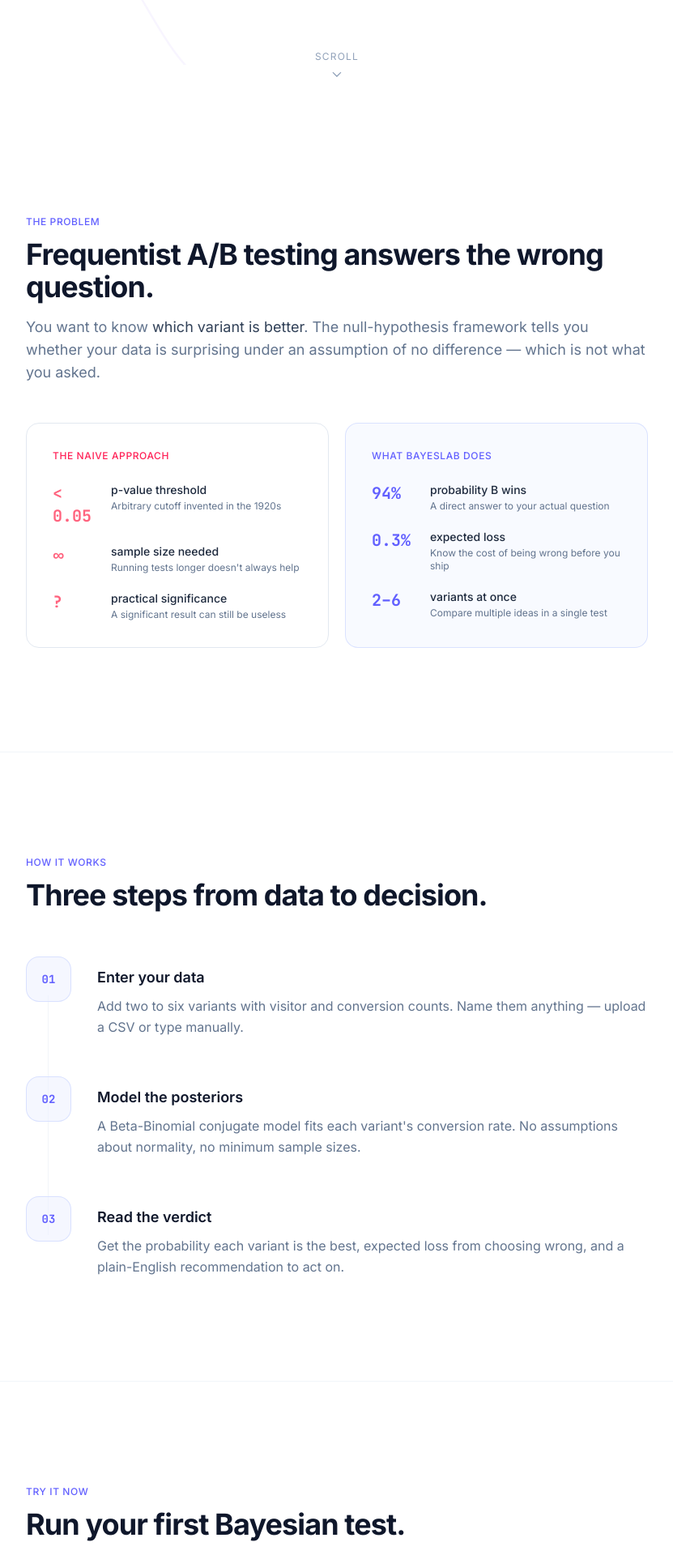
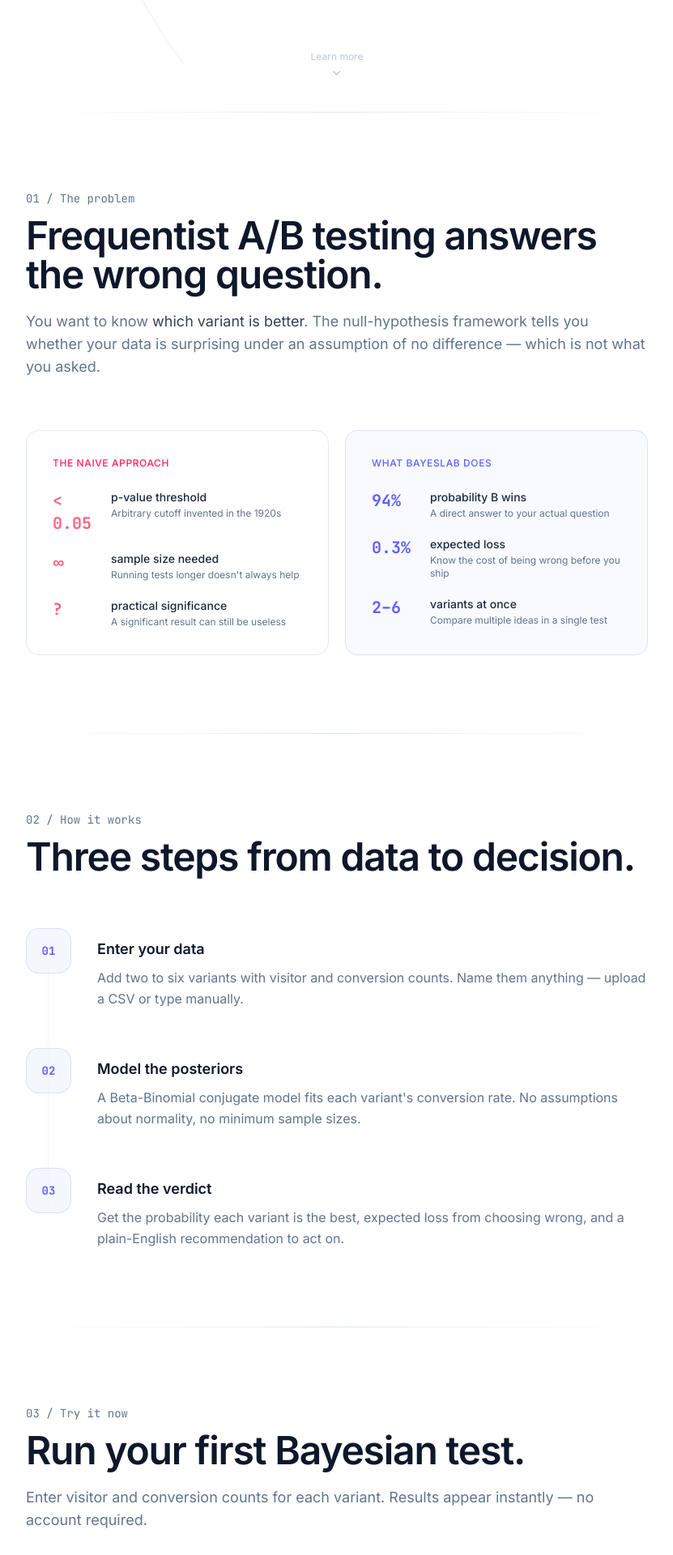
Before and after one commit to Tylerr175/Bayesian-ab-testing-dashboard, a Next.js app in the folder frontend/: page / in a window 1280 px wide. Shown: the part 720-2640 px from the top of the page at 81% size, without its empty margins (224-1055 px from the left). Built offline with nearby package versions, Linux system fonts and the light colour scheme; no server answers.

Commit message:
Refine homepage copy and section content

```diff
--- a/frontend/app/page.tsx
+++ b/frontend/app/page.tsx
@@ -3,6 +3,16 @@
 import ProblemSection from '@/app/ui/ProblemSection';
 import HowItWorksSection from '@/app/ui/HowItWorksSection';
 import ToolSection from '@/app/ui/ToolSection';
+
+function SectionDivider() {
+  return (
+    <div className="px-6 sm:px-8">
+      <div className="mx-auto max-w-3xl">
+        <div className="h-px bg-gradient-to-r from-transparent via-slate-200 to-transparent dark:via-zinc-800" />
+      </div>
+    </div>
+  );
+}
 
 export default function Home() {
   return (
@@ -13,8 +23,11 @@
       {/* ── Scroll-narrative sections ── */}
       <main className="flex-1">
         <HeroSection />
+        <SectionDivider />
         <ProblemSection />
+        <SectionDivider />
         <HowItWorksSection />
+        <SectionDivider />
         <ToolSection />
       </main>
 
--- a/frontend/app/ui/HeroSection.tsx
+++ b/frontend/app/ui/HeroSection.tsx
@@ -1,5 +1,6 @@
 'use client';
 
+import { ChevronDown } from 'lucide-react';
 import { motion } from 'framer-motion';
 import ScrollReveal from '@/app/ui/ScrollReveal';
 
@@ -38,18 +39,20 @@
         </div>
       </div>
 
-      {/* Scroll indicator — fades in after content, then bounces forever */}
+      {/* Scroll indicator — fades in after content, then bounces gently forever */}
       <ScrollReveal delay={300} className="absolute bottom-10 left-1/2 -translate-x-1/2">
-        <a href="#explainer" aria-label="Scroll to learn more">
+        <a
+          href="#explainer"
+          aria-label="Scroll to learn more"
+          className="cursor-pointer opacity-60 transition-opacity duration-200 hover:opacity-100"
+        >
           <motion.div
-            animate={{ y: [0, 6, 0] }}
-            transition={{ duration: 2.2, repeat: Infinity, ease: 'easeInOut' }}
-            className="flex flex-col items-center gap-1.5 text-slate-400 transition-colors hover:text-slate-600 dark:text-zinc-600 dark:hover:text-zinc-400"
+            animate={{ y: [0, 4, 0] }}
+            transition={{ duration: 2, repeat: Infinity, ease: 'easeInOut' }}
+            className="flex flex-col items-center gap-1 text-slate-400 dark:text-zinc-500"
           >
-            <span className="text-xs tracking-widest uppercase">scroll</span>
-            <svg className="h-4 w-4" fill="none" viewBox="0 0 24 24" stroke="currentColor" strokeWidth={2}>
-              <path strokeLinecap="round" strokeLinejoin="round" d="M19 9l-7 7-7-7" />
-            </svg>
+            <span className="text-xs">Learn more</span>
+            <ChevronDown className="h-4 w-4" />
           </motion.div>
         </a>
       </ScrollReveal>
--- a/frontend/app/ui/HowItWorksSection.tsx
+++ b/frontend/app/ui/HowItWorksSection.tsx
@@ -22,21 +22,21 @@
 
 export default function HowItWorksSection() {
   return (
-    <section className="border-t border-slate-100 px-6 py-24 dark:border-zinc-800/60 sm:px-8 sm:py-32">
+    <section className="px-6 py-16 sm:px-8 sm:py-24">
       <div className="mx-auto max-w-3xl">
 
-        <ScrollReveal>
+        <ScrollReveal className="mb-16">
           <div>
-            <p className="text-xs font-medium uppercase tracking-wider text-indigo-500 dark:text-indigo-400">
-              How it works
+            <p className="font-mono text-sm text-slate-500 dark:text-zinc-500">
+              02 / How it works
             </p>
-            <h2 className="mt-3 text-3xl font-bold tracking-tight text-slate-900 dark:text-zinc-50 sm:text-4xl">
+            <h2 className="mt-3 text-3xl font-semibold tracking-tight text-slate-900 dark:text-zinc-50 sm:text-5xl">
               Three steps from data to decision.
             </h2>
           </div>
         </ScrollReveal>
 
-        <div className="mt-14" role="list">
+        <div role="list">
           {steps.map(({ num, title, body }, i) => (
             <ScrollReveal key={num} delay={i * 150}>
               <div
--- a/frontend/app/ui/ProblemSection.tsx
+++ b/frontend/app/ui/ProblemSection.tsx
@@ -69,18 +69,18 @@
 
 export default function ProblemSection() {
   return (
-    <section id="explainer" className="px-6 py-24 sm:px-8 sm:py-32">
+    <section id="explainer" className="px-6 py-16 sm:px-8 sm:py-24">
       <div className="mx-auto max-w-3xl">
 
-        <ScrollReveal>
+        <ScrollReveal className="mb-16">
           <div>
-            <p className="text-xs font-medium uppercase tracking-wider text-indigo-500 dark:text-indigo-400">
-              The problem
+            <p className="font-mono text-sm text-slate-500 dark:text-zinc-500">
+              01 / The problem
             </p>
-            <h2 className="mt-3 text-3xl font-bold tracking-tight text-slate-900 dark:text-zinc-50 sm:text-4xl">
+            <h2 className="mt-3 text-3xl font-semibold tracking-tight text-slate-900 dark:text-zinc-50 sm:text-5xl">
               Frequentist A/B testing answers the wrong question.
             </h2>
-            <p className="mt-4 text-lg text-slate-500 dark:text-zinc-400">
+            <p className="mt-5 text-lg text-slate-500 dark:text-zinc-400">
               You want to know{' '}
               <em className="not-italic text-slate-700 dark:text-zinc-300">which variant is better</em>.
               {' '}The null-hypothesis framework tells you whether your data is surprising under an
@@ -89,7 +89,7 @@
           </div>
         </ScrollReveal>
 
-        <div className="mt-12 grid grid-cols-1 gap-5 sm:grid-cols-2">
+        <div className="grid grid-cols-1 gap-5 sm:grid-cols-2">
           <ScrollReveal>
             <ComparisonCard label="The naive approach" accent="red"    items={problems} />
           </ScrollReveal>
--- a/frontend/app/ui/ToolSection.tsx
+++ b/frontend/app/ui/ToolSection.tsx
@@ -5,18 +5,18 @@
 
 export default function ToolSection() {
   return (
-    <section id="try-it" className="border-t border-slate-100 px-6 py-24 dark:border-zinc-800/60 sm:px-8 sm:py-32">
+    <section id="try-it" className="px-6 py-16 sm:px-8 sm:py-24">
       <div className="mx-auto max-w-3xl">
 
-        <ScrollReveal className="mb-10">
+        <ScrollReveal className="mb-16">
           <div>
-            <p className="text-xs font-medium uppercase tracking-wider text-indigo-500 dark:text-indigo-400">
-              Try it now
+            <p className="font-mono text-sm text-slate-500 dark:text-zinc-500">
+              03 / Try it now
             </p>
-            <h2 className="mt-3 text-3xl font-bold tracking-tight text-slate-900 dark:text-zinc-50 sm:text-4xl">
+            <h2 className="mt-3 text-3xl font-semibold tracking-tight text-slate-900 dark:text-zinc-50 sm:text-5xl">
               Run your first Bayesian test.
             </h2>
-            <p className="mt-4 text-lg text-slate-500 dark:text-zinc-400">
+            <p className="mt-5 text-lg text-slate-500 dark:text-zinc-400">
               Enter visitor and conversion counts for each variant. Results appear instantly — no account required.
             </p>
           </div>
```
